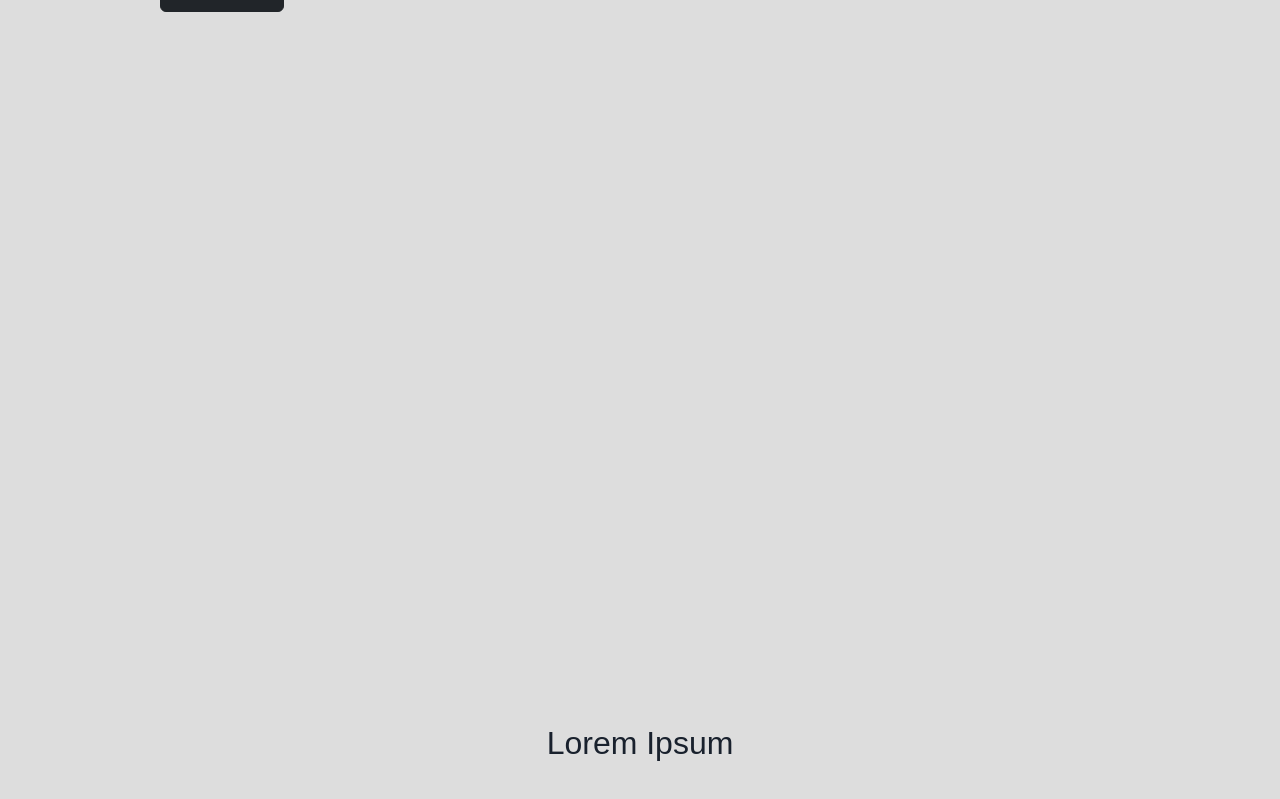
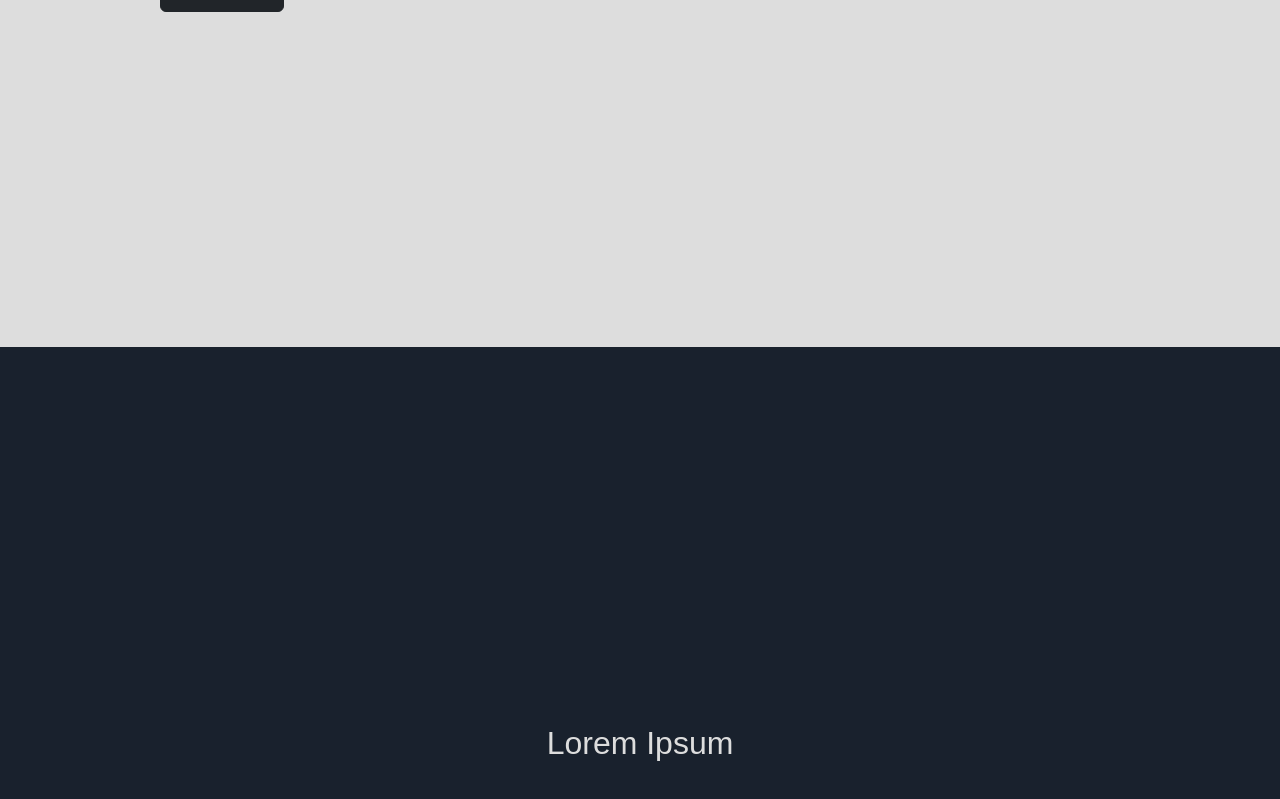
Before and after one commit to Carrara1/Portfolio, a React (Vite) app: page / in a window 1280 px wide. Shown: the part 453-1252 px from the top of the page. Built offline with nearby package versions, Linux system fonts and the light colour scheme.

Commit message:
Modified css

```diff
--- a/src/index.css
+++ b/src/index.css
@@ -69,7 +69,8 @@ body {
   display: flex;
   justify-content: center;
   align-items: center;
-
+  background-color: #19212D;
+  color: #ddd;
   height: 100vh; /* Adjust as needed */
 }
 
```
